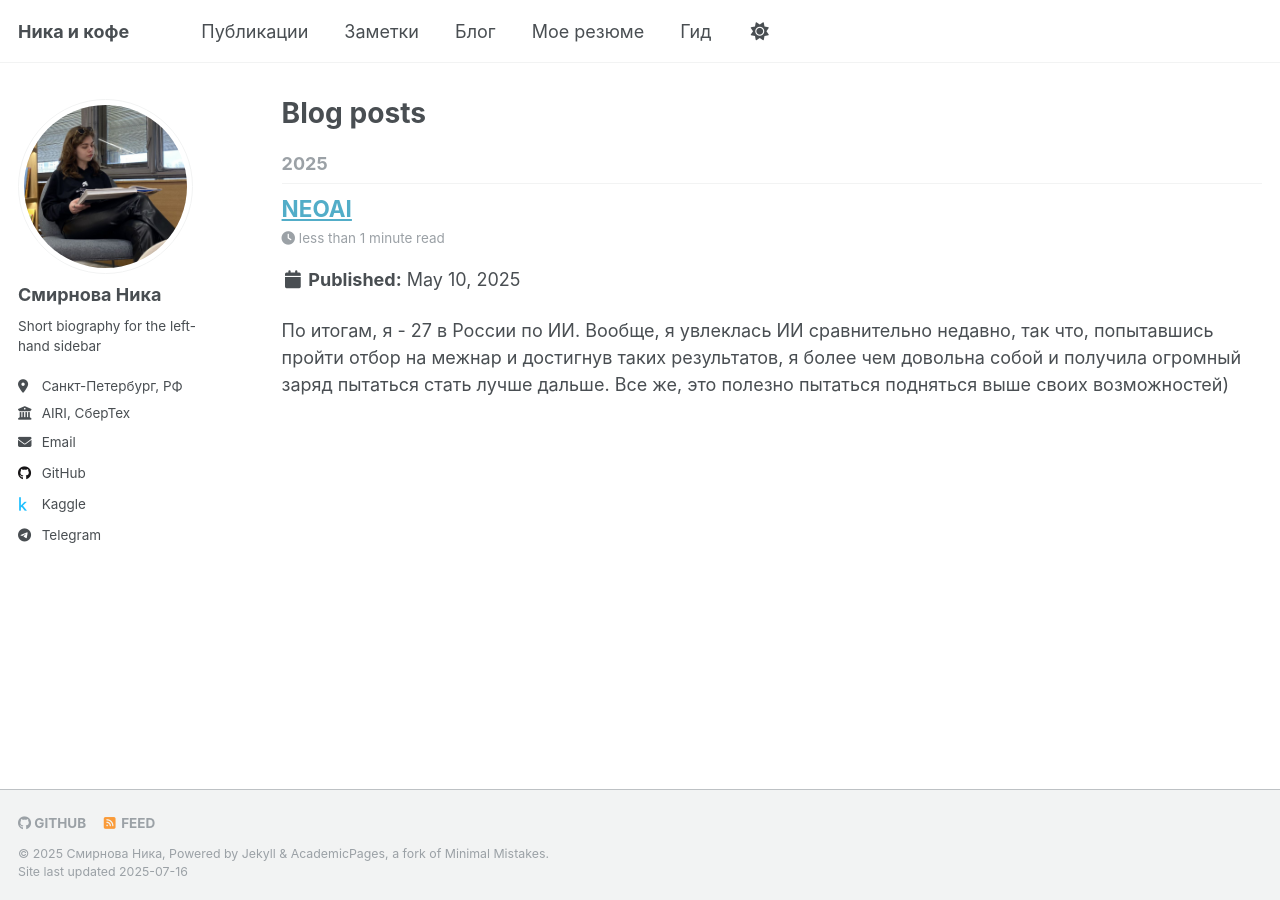
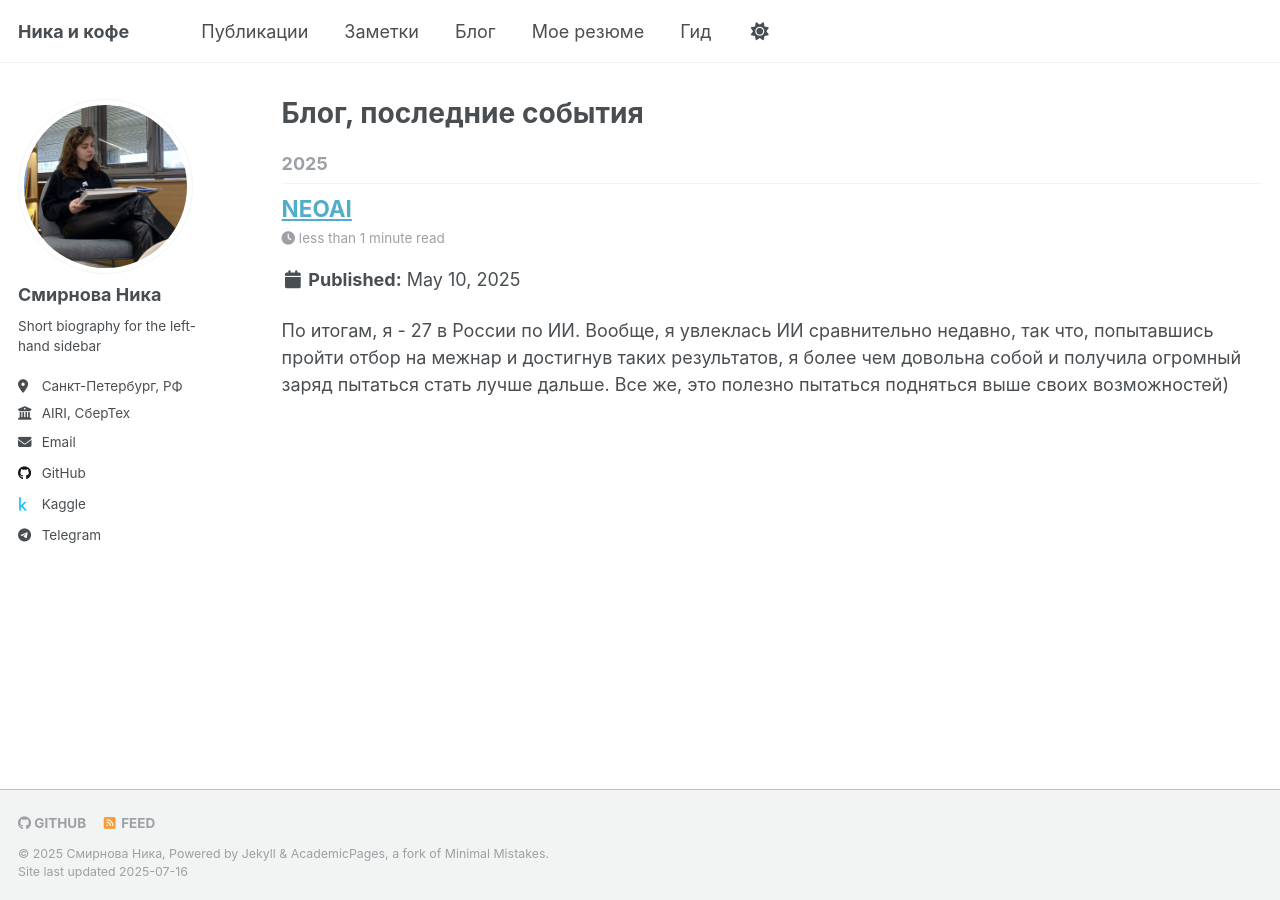
Before and after one commit to Robot-mitski/Space_cappuchino.github.io, a Jekyll site: the page built from _pages/year-archive.html, in a window 1280 px wide. Built offline with Jekyll 4.4.1, drawn with Linux system fonts in a browser that asks for light colours; a script that is not in the unit is left out.

Commit message:
Update year-archive.html

```diff
--- a/_pages/year-archive.html
+++ b/_pages/year-archive.html
@@ -1,7 +1,7 @@
 ---
 layout: archive
 permalink: /year-archive/
-title: "Blog posts"
+title: "Блог, последние события"
 author_profile: true
 redirect_from:
   - /wordpress/blog-posts/
```
